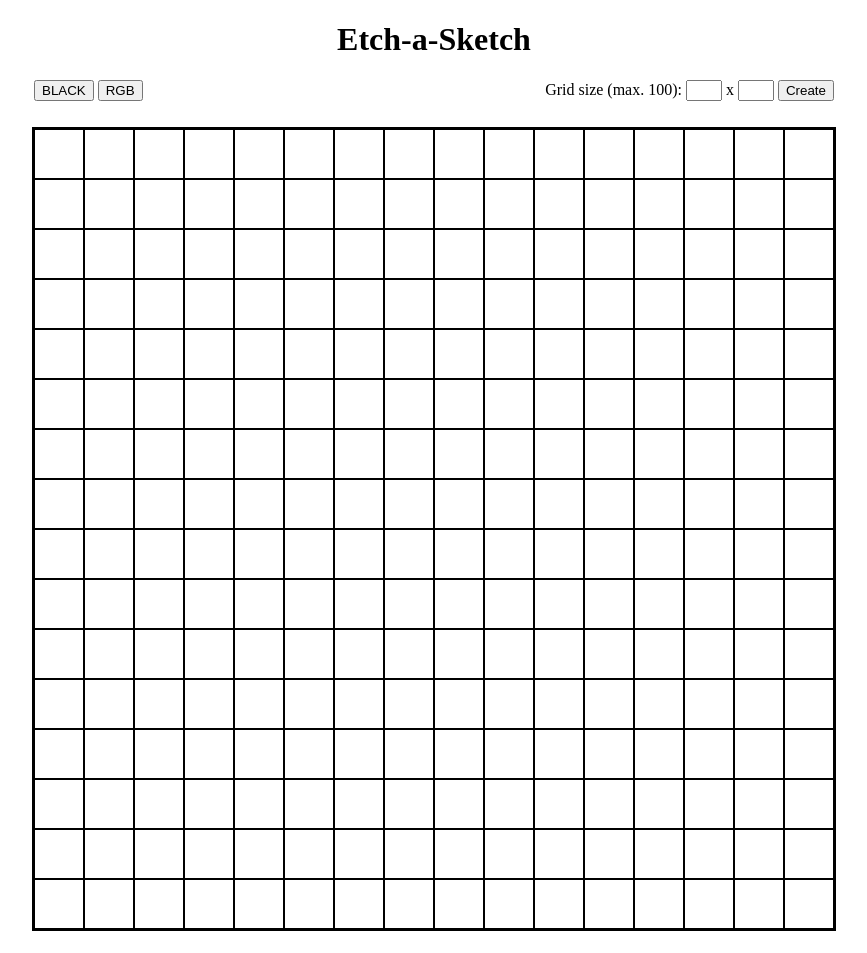
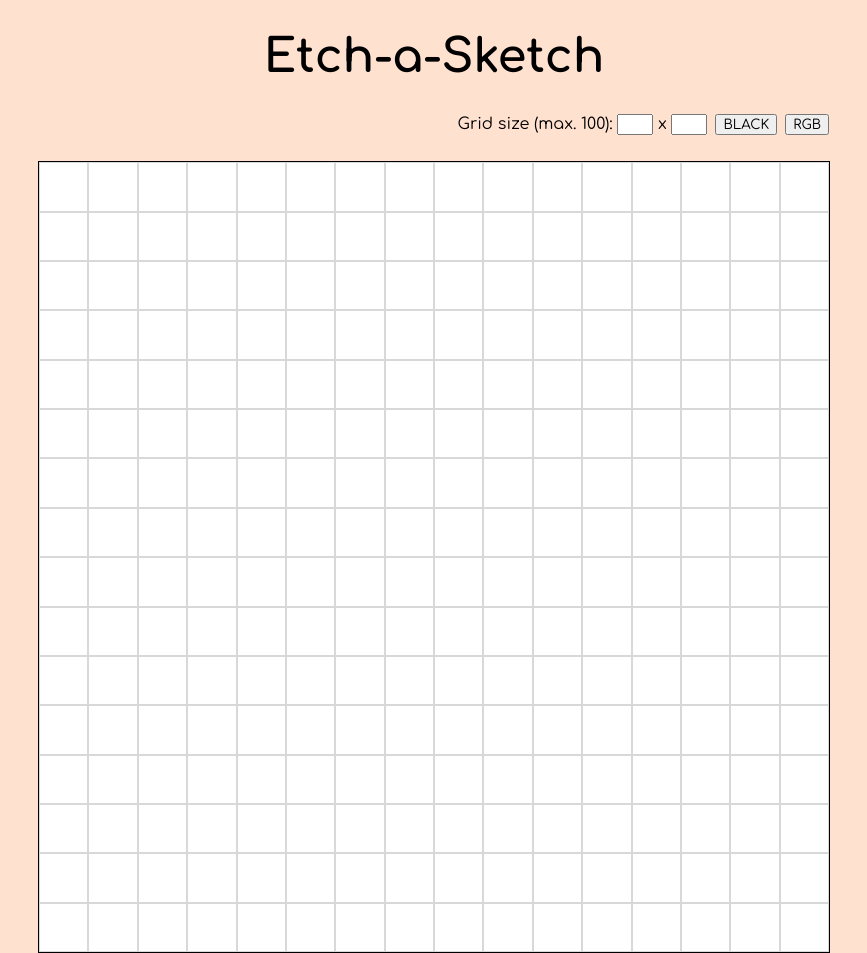
Before and after one commit to MaoShizhong/Etch-a-Sketch, a plain HTML site: page index.html in a window 1280 px wide. Shown: the whole page, without its empty margins (206-1073 px from the left). Before the commit the page ends 931 px from the top, so only its background shows below. Drawn offline with Linux system fonts and the light colour scheme.

Commit message:
Change button layout

```diff
--- a/index.html
+++ b/index.html
@@ -14,17 +14,14 @@
     <body>
         <h1>Etch-a-Sketch</h1>
         <div class="options">
-            <div class="colors">
-                <button id="black">BLACK</button>
-                <button id="rgb">RGB</button>
-            </div>
             <div class="grid-size">
                 <label for="grid-size">Grid size (max. 100):</label>
                 <input id="grid-size" type="text" inputmode="numeric" min="1" max="100">
                 <span> x </span>
                 <input id="echo-size" readonly="true">
-                <button id="create">Create</button>
             </div>
+            <button id="black">BLACK</button>
+            <button id="rgb">RGB</button>
         </div>
         <div class="error-container">
             <p class="error"></p>
--- a/style.css
+++ b/style.css
@@ -1,4 +1,8 @@
+@import url('https://fonts.googleapis.com/css2?family=Comfortaa:wght@300;400;500;600;700&display=swap');
+
 body {
+    background-color: rgb(255, 225, 208);
+    font-family: "Comfortaa", Arial, Helvetica, sans-serif;
     margin: 0;
     padding: 0;
     display: flex;
@@ -8,11 +12,21 @@ body {
     min-height: 100vh;
 }
 
+h1 {
+    font-size: 2.9em;
+    font-weight: 700;
+}
+
 .options {
     width: 80%;
-    max-width: 800px;
+    max-width: 790px;
     display: flex;
-    justify-content: space-between;
+    justify-content: flex-end;
+    gap: 8px;
+}
+
+button {
+    font-family: "Comfortaa", Arial, Helvetica, sans-serif;
 }
 
 .grid-size input {
@@ -21,7 +35,7 @@ body {
 
 .error-container {
     width: 80%;
-    max-width: 800px;
+    max-width: 790px;
 }
 
 .error {
@@ -36,12 +50,13 @@ body {
 .container {
     aspect-ratio: 1 / 1;
     width: 80%;
-    max-height: 800px;
-    max-width: 800px;
-    border: 2px solid black;
+    max-height: 790px;
+    max-width: 790px;
+    border: 1px solid black;
+    background-color: white;
     display: grid;
 }
 
 .container div {
-    border: 1px solid rgb(0, 0, 0);
+    border: 1px solid rgb(216, 216, 216);
 }
```
